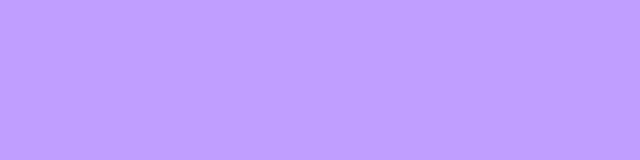
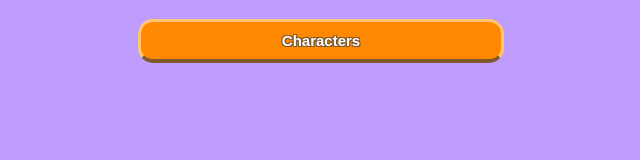
Before and after one commit to motagota/aliythiaFruit, a website: page aliythiaFruitGame1.html in a window 1280 px wide. Shown: the whole page, without its empty margins (302-942 px from the left). Drawn offline with Linux system fonts and the light colour scheme.

Commit message:
first commit

```diff
--- a/aliythiaFruitGame1.html
+++ b/aliythiaFruitGame1.html
@@ -30,6 +30,15 @@
 </head>
 <body style="margin: 0; background: #bf9dff; text-align:center;">
 
+    <section class="game-area"></section>
+    </section>
+
+    <div class="side">
+        <section class="side-left">
+            <h2>
+                Characters
+            </h2>
+    </section>
 
 
 
```
